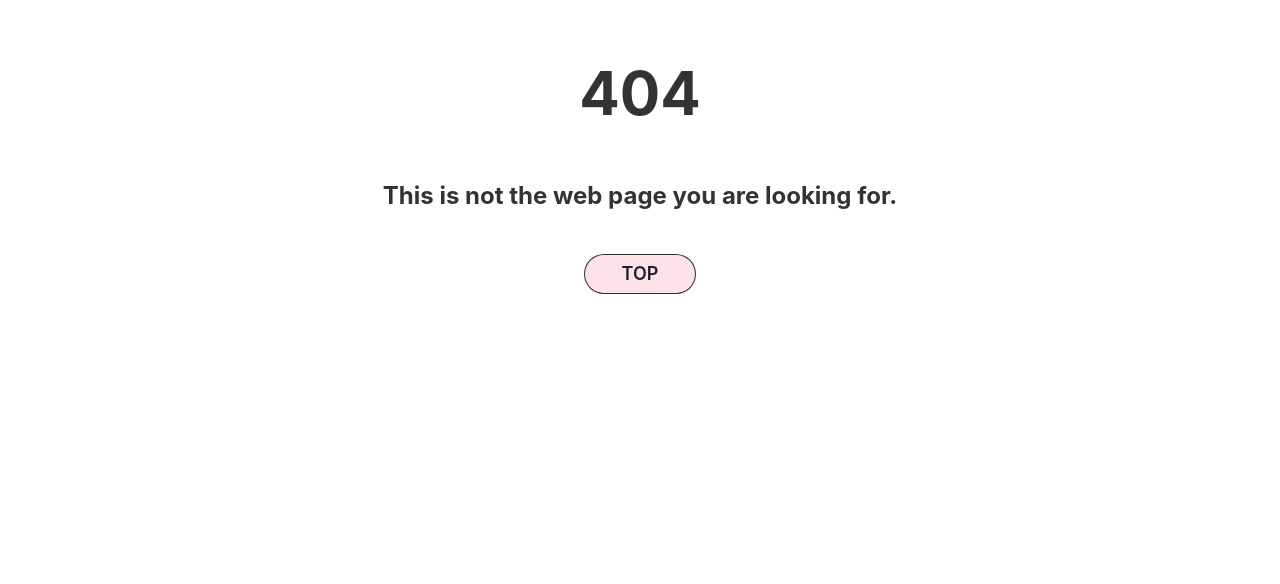
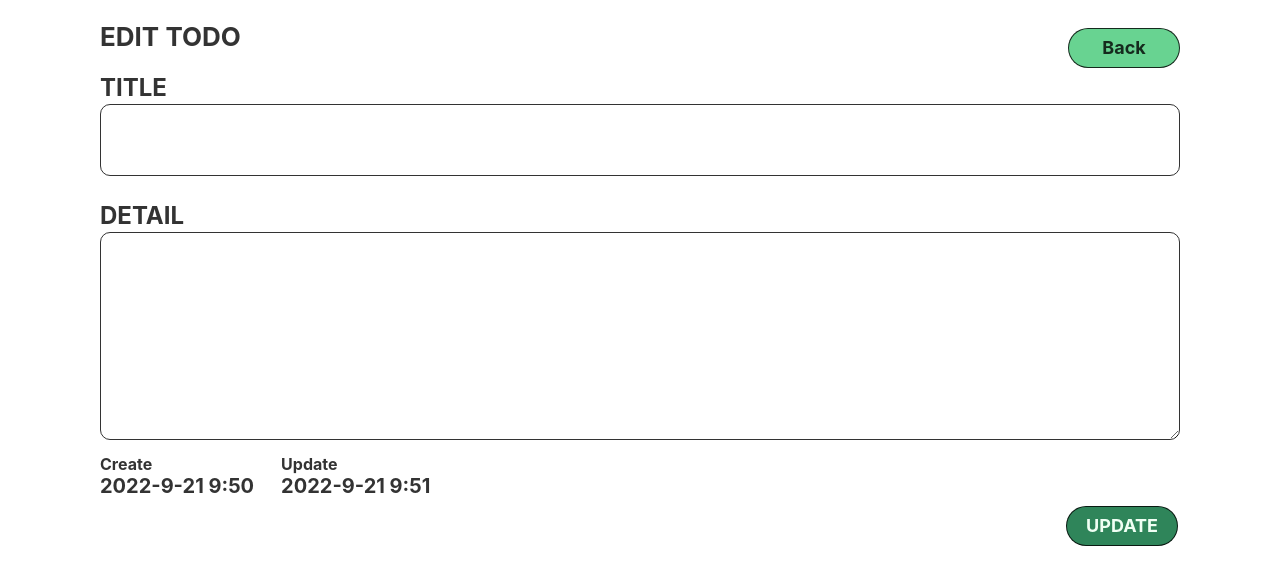
Before and after one commit to if-mentor/next_todo_7, a Next.js app: page /1/edit in a window 1280 px wide. Before the commit this address had no page. Shown: the top 584 px of the page. Built offline with nearby package versions, Linux system fonts and the light colour scheme; no server answers; the database is empty.

Commit message:
edit function under dev

```diff
--- a/pages/Edit.tsx
+++ b/pages/[id]/edit.tsx
@@ -1,4 +1,5 @@
-import React from "react";
+import * as React from "react";
+// import { usePromise } from 'react-use';
 import {
   Button,
   Container,
@@ -12,14 +13,48 @@ import {
   Textarea,
   VStack,
 } from "@chakra-ui/react";
-import Head from "next/head";
+import { useRouter } from "next/router";
+import { db } from "../../firebase/firebase";
+import { collection, DocumentData, getDocs, onSnapshot, query, QueryDocumentSnapshot, QuerySnapshot, Timestamp } from "firebase/firestore";
+
+type Todo = {
+  id: string;
+  task: string;
+  status: "NOT STARTED" | "DOING" | "DONE";
+  priority: "High" | "Middle" | "Low";
+  create_date: Timestamp;
+  update_date: Timestamp | null;
+};
 
 const Edit = () => {
+  const [todo, setTodo] = React.useState<QueryDocumentSnapshot>();
+  const [todos, setTodos] = React.useState<QueryDocumentSnapshot[]>();
+  const router = useRouter();
+
+  React.useEffect(() => {
+
+
+    const q = query(collection(db, 'todos'));
+    const querySnapshot = getDocs(q);
+    console.log(querySnapshot);
+
+    // usePromise()
+
+    // onSnapshot(q, (snapShot) => {
+    //   setTodos(snapShot.docs);
+    // });
+  }, [])
+
+  // React.useEffect(() => {
+  //   console.log(todos);
+  // }, [todos])
+
+  // React.useEffect(() => {
+  //   console.log(todo);
+  // }, [todo])
+
   return (
     <>
-      <Head>
-        <title>Edit</title>
-      </Head>
       <Container mt="20px" p="0" w="85%" maxW="1080px">
         <VStack>
           <Flex w="100%">
@@ -43,6 +78,7 @@ const Edit = () => {
               borderWidth="1px"
               borderColor="blackAlpha.800"
               borderRadius="50px"
+              onClick={() => router.push('/top')}
             >
               Back
             </Button>
@@ -71,6 +107,7 @@ const Edit = () => {
                 borderColor="blackAlpha.800"
                 borderRadius="10px"
                 type="Text"
+                value={todo?.data().task}
               />
               <FormErrorMessage></FormErrorMessage>
             </FormControl>
@@ -94,6 +131,7 @@ const Edit = () => {
                 borderWidth="1px"
                 borderColor="blackAlpha.800"
                 borderRadius="10px"
+                value={todo?.data().detail}
               />
             </FormControl>
 
@@ -163,4 +201,4 @@ const Edit = () => {
   );
 };
 
-export default Edit
+export default Edit;
--- a/pages/top.tsx
+++ b/pages/top.tsx
@@ -371,7 +371,7 @@ const Top: React.FC = () => {
                     <Td>
                       <HStack spacing="16px" justify="center">
                         {/* TODO:対象TODOの編集画面に遷移できるようにする */}
-                        <button onClick={() => router.push("/edit")}>
+                        <button onClick={() => router.push(`${todo.id}/edit`)}>
                           <Image src="Edit.png" />
                         </button>
                         <button onClick={() => trashTodo(todo.id)}>
```
